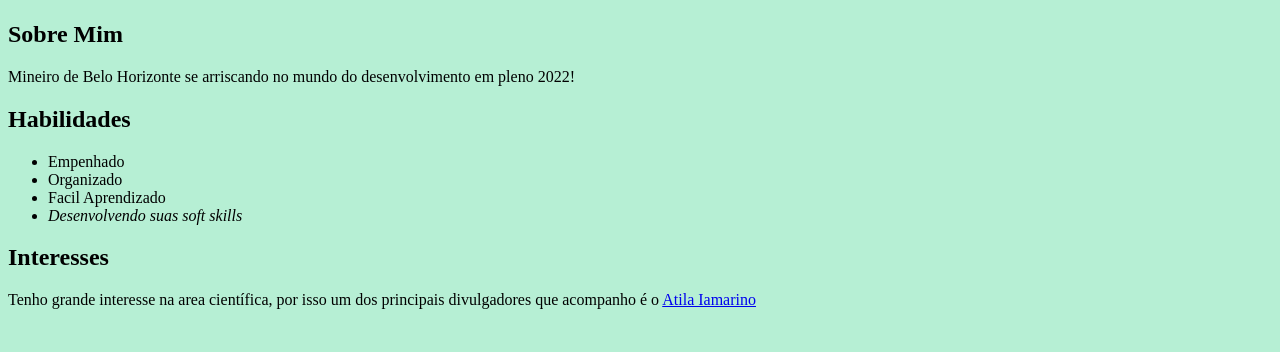
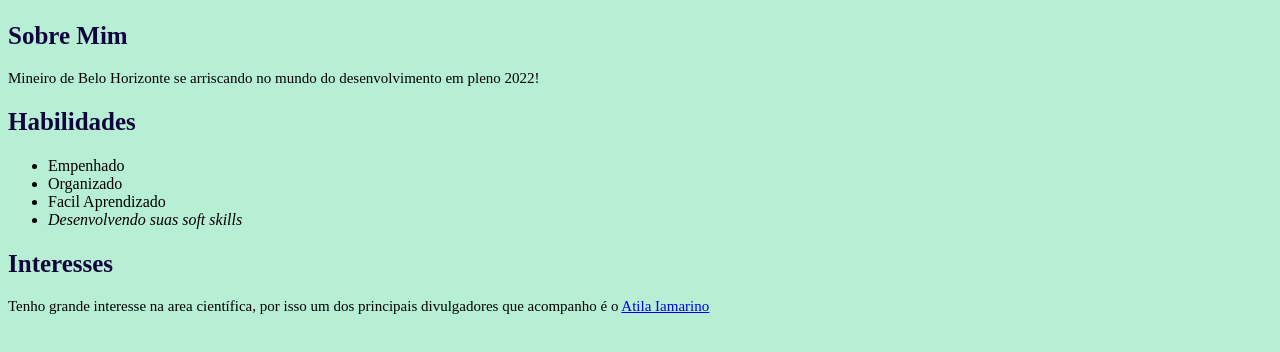
Before and after one commit to Leofdourado/Leofdourado.github.io, a plain HTML site: page index.html in a window 1280 px wide. Shown: the part 308-660 px from the top of the page. Drawn offline with Linux system fonts and the light colour scheme.

Commit message:
definido o stilo do site

```diff
--- a/index.html
+++ b/index.html
@@ -2,7 +2,9 @@
 <html lang="pt-br"></html>
 <head>
     <meta charset="UTF-8">
-    <title>Portifólio Leonardo Dourado</title>
+    <title>Leonardo Dourado</title>
+    <link rel="icon" href="perfil">
+
     <style>
 
         body {
@@ -12,6 +14,16 @@
         h1 {
             color: #11053D ;
             background-color: #47C3CE
+        }
+
+        p {
+            font-family: 'Times New Roman', Times, serif;
+            font-size: 15px;
+        }
+
+        h2 {
+            color: #11053D;
+            font-size: 25px;
         }
 
 
```
Also changed, not shown: 1 other file.
